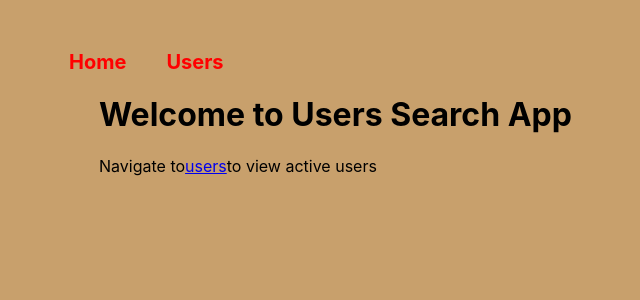
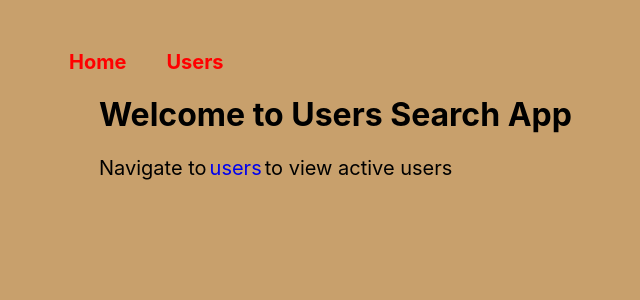
Before and after one commit to Bentike/altsch-assignment, a React (Create React App) app: page / in a window 1280 px wide. Shown: the top 300 px of the page, without its empty margins (1-641 px from the left). Built offline with nearby package versions, Linux system fonts and the light colour scheme.

Commit message:
styled home page texts

```diff
--- a/src/Component/Home.js
+++ b/src/Component/Home.js
@@ -11,8 +11,8 @@ const Home = () => {
              <div className="home_div">
                  <h1 className="heading">Welcome to Users Search App</h1>
                  <p className="homeText">Navigate to
-                     <Link to='users'>users</Link>
-                    to view active users
+                      <Link to='users'><span>users</span></Link>
+                     to view active users
                  </p>
              </div>
              <Outlet/>
--- a/src/Component/Styles/Home.css
+++ b/src/Component/Styles/Home.css
@@ -19,3 +19,15 @@ nav{
 .home_div{
     margin-left: 100px;
 }
+
+.homeText{
+    font-size: 20px;
+}
+
+a{
+    text-decoration: none;
+}
+
+span{
+    margin: 0 3px;
+}
```
